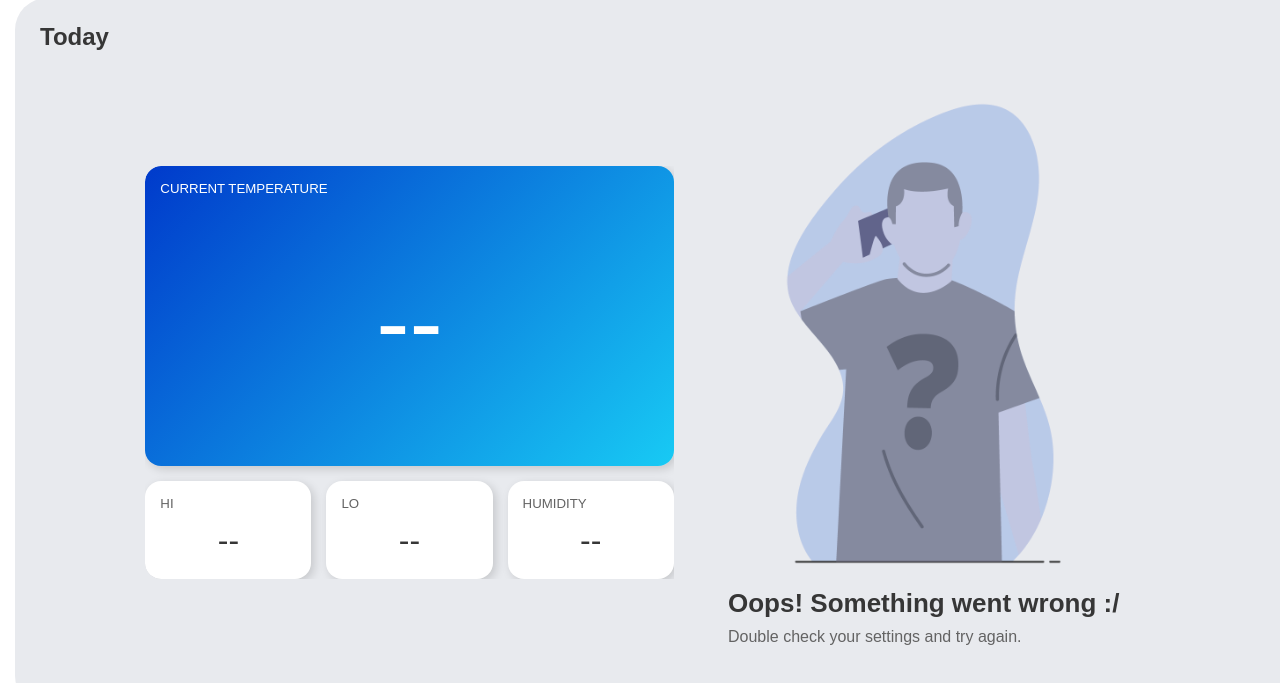
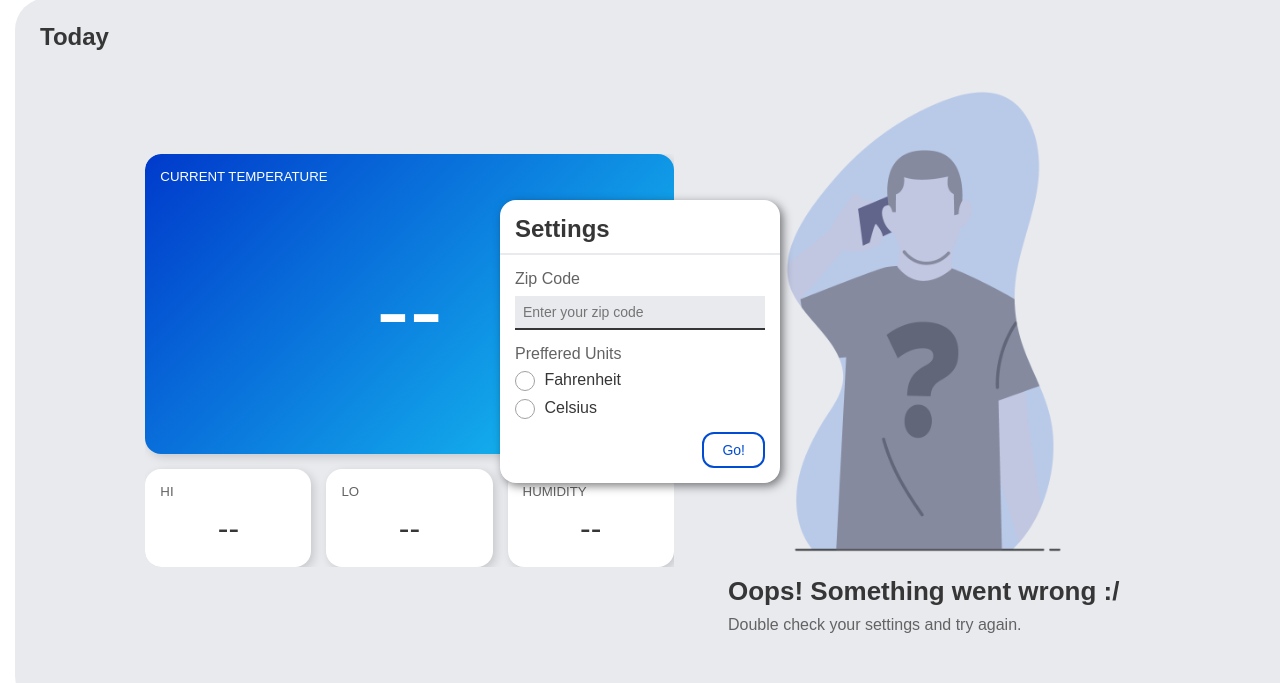
Before and after one commit to vongphakdy/Weatherwear, a plain HTML site: page index.html in a window 1280 px wide. Shown: the part 60-743 px from the top of the page. Drawn offline with Linux system fonts and the light colour scheme; a web font is replaced by a local one.

Commit message:
settings

```diff
--- a/css/style.scss
+++ b/css/style.scss
@@ -271,6 +271,7 @@ footer {
         grid-template-columns: auto 45%;
         grid-gap: 24px;
         align-items: center;
+        margin-bottom: 24px;
         .weather-mob {
             display: grid;
             grid-template-columns: 1fr 1fr 1fr;
--- a/js/script.js
+++ b/js/script.js
@@ -4,7 +4,7 @@ const modal = document.querySelector('.modal');
 let ctr = 0;
 let clickCondition;
 window.onload = (e) => {
-    // modal.style.display = 'block';
+    modal.style.display = 'block';
 }
 settings.addEventListener('click', (e) => {
     clickCondition = ctr++ % 2 === 0 ? modal.style.display='block' : modal.style.display='none';
```
Also changed, not shown: css/style.css, 1 other file.
